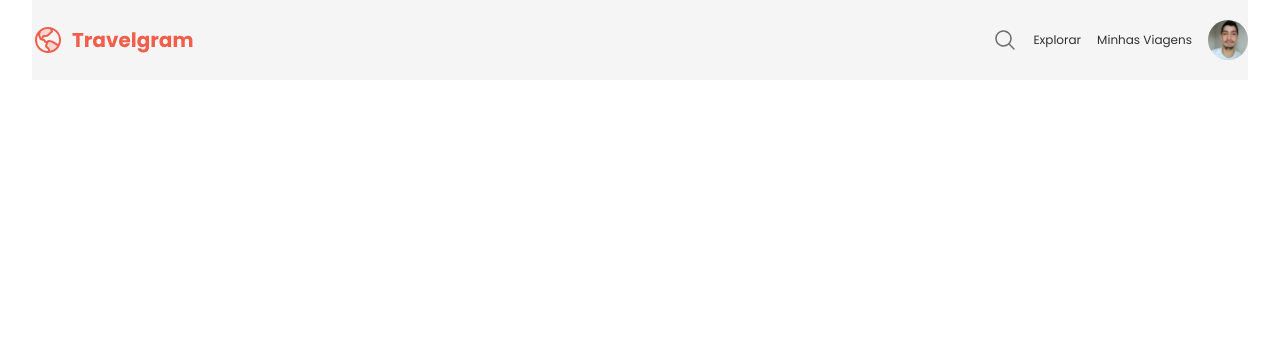
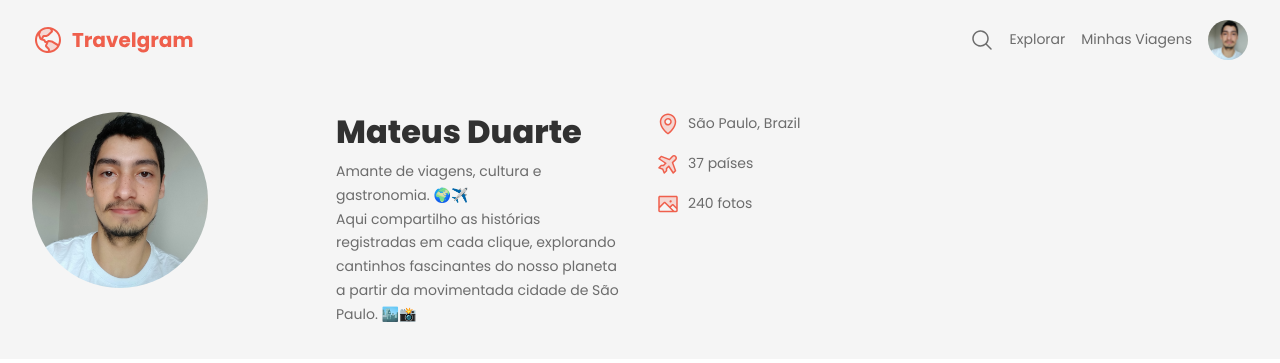
Before and after one commit to matbduarte/desafio_perfil_viagens, a plain HTML site: page index.html in a window 1280 px wide. Drawn offline with Linux system fonts and the light colour scheme.

Commit message:
Finished adding all content to header

```diff
--- a/index.html
+++ b/index.html
@@ -9,15 +9,39 @@
     <link rel="stylesheet" href="styles/index.css">
     <link href="https://fonts.googleapis.com/css2?family=Poppins:ital,wght@0,100;0,200;0,300;0,400;0,500;0,600;0,700;0,800;0,900;1,100;1,200;1,300;1,400;1,500;1,600;1,700;1,800;1,900&display=swap" rel="stylesheet">
 </head>
-<body class="container">
+<body>
     <header>
-        <div class="flex justify-between align-center py-base">
+        <div class="container flex justify-between align-center py-base">
             <img src="assets/icons/Logo.svg" alt="Logo Travelgram">
             <div class="flex align-center gap-1">
-                <img src="assets/icons/MagnifyingGlass.svg" alt="Search Icon">
-                <p class="desktop-only">Explorar</p>
-                <p class="desktop-only">Minhas Viagens</p>
+                <img class="pointer" src="assets/icons/MagnifyingGlass.svg" alt="Search Icon">
+                <p class="desktop-only pointer">Explorar</p>
+                <p class="desktop-only pointer">Minhas Viagens</p>
                 <img class="profile-image-small" src="assets/images/Profile Image.png" alt="Profile Image">
+            </div>
+        </div>
+        <div class="container even-columns gap-2 py-lg">
+            <div class="even-columns gap-1">
+                <img class="profile-image-large" src="assets/images/Profile Image.png" alt="Profile Image">
+                <div class="flex direction-column gap-05">
+                    <h1>Mateus Duarte</h1>
+                    <p>Amante de viagens, cultura e gastronomia. 🌍✈️ <br>
+Aqui compartilho as histórias registradas em cada clique, explorando cantinhos fascinantes do nosso planeta a partir da movimentada cidade de São Paulo. 🏙️📸</p>
+                </div>
+            </div>
+            <div class="flex direction-column gap-1">
+                <div class="flex align-center gap-05">
+                    <img src="assets/icons/MapPin.svg" alt="MapPin Icon">
+                    <p>São Paulo, Brazil</p>
+                </div>
+                <div class="flex align-center gap-05">
+                    <img src="assets/icons/AirplaneTilt.svg" alt="Airplane Icon">
+                    <p>37 países</p>
+                </div>
+                <div class="flex align-center gap-05">
+                    <img src="assets/icons/Image.svg" alt="Image Icon">
+                    <p>240 fotos</p>
+                </div>
             </div>
         </div>
     </header>
--- a/styles/global.css
+++ b/styles/global.css
@@ -26,6 +26,9 @@
     --py-base: 1rem;
     --py-md: 1rem;
     --py-lg: 2rem;
+
+    --img-sm: 2.5rem;
+    --img-lg: 7.5rem;
 }
 
 body {
@@ -40,6 +43,12 @@ header {
 
 h1 {
     font: var(--h1);
+    color: var(--text-color-primary);
+}
+
+p {
+    font: var(--text-md);
+    color: var(--text-color-secondary);
 }
 
 a {
@@ -60,5 +69,7 @@ ul[role="list"] {
         --py-base: 1.25rem;
         --py-md: 1.5rem;
         --py-lg: 2rem;
+
+        --img-lg: 11rem;
     }
 }
--- a/styles/utility.css
+++ b/styles/utility.css
@@ -20,6 +20,12 @@
     margin-inline: auto; /* center container */
 }
 
+.container-header {
+    --max-width: 360px;
+    width: min(var(--max-width), 100%); /* subtract lateral padding from both sides */
+    margin-inline: auto; /* center container */
+}
+
 .desktop-only {
     display: none;
 }
@@ -34,6 +40,10 @@
     display: flex;
 }
 
+.direction-column {
+    flex-direction: column;
+}
+
 .justify-between {
     justify-content: space-between;
 }
@@ -42,8 +52,16 @@
     align-items: center;
 }
 
+.gap-05 {
+    gap: .5rem;
+}
+
 .gap-1 {
     gap: 1rem;
+}
+
+.gap-2 {
+    gap: 2rem;
 }
 
 .grid {
@@ -51,10 +69,21 @@
 }
 
 .profile-image-small {
-    width: 40px;
-    height: 40px;
+    width: var(--img-sm);
+    height: var(--img-sm);
     border-radius: 50%;
     object-fit: cover;
+}
+
+.profile-image-large {
+    width: var(--img-lg);
+    height: var(--img-lg);
+    border-radius: 50%;
+    object-fit: cover;
+}
+
+.pointer {
+    cursor: pointer;
 }
 
 @media (width >= 80em) { /* 1280px */
```
